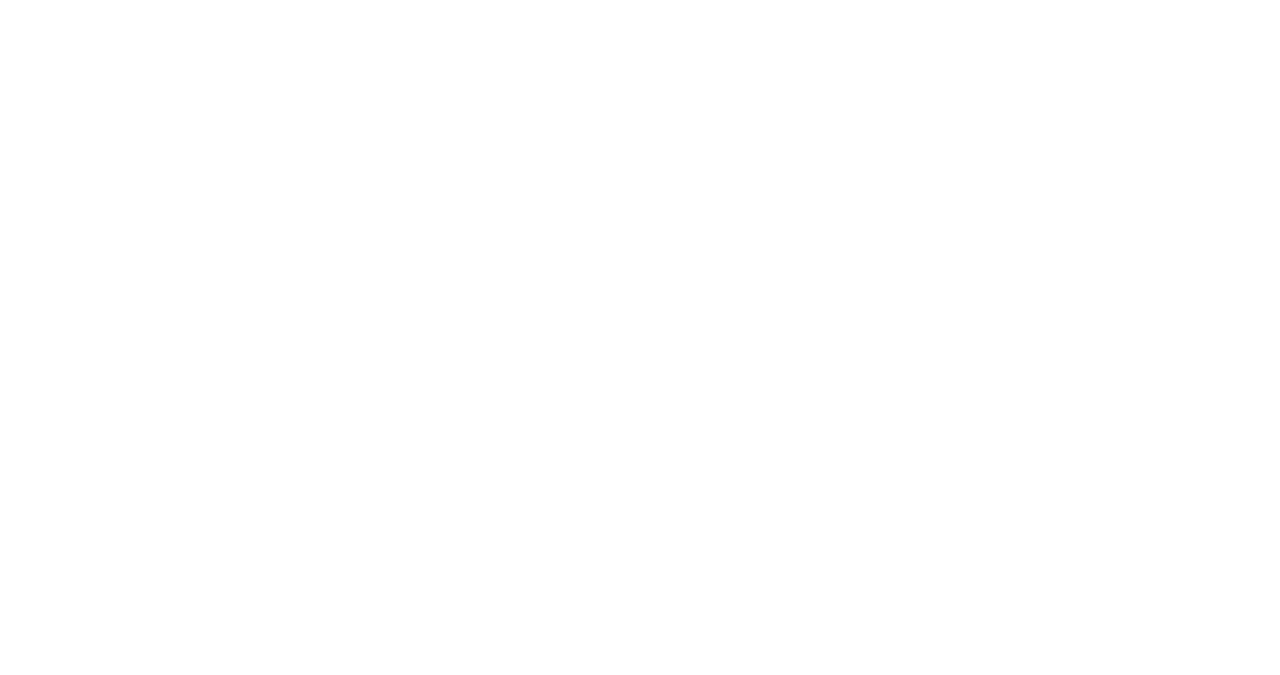
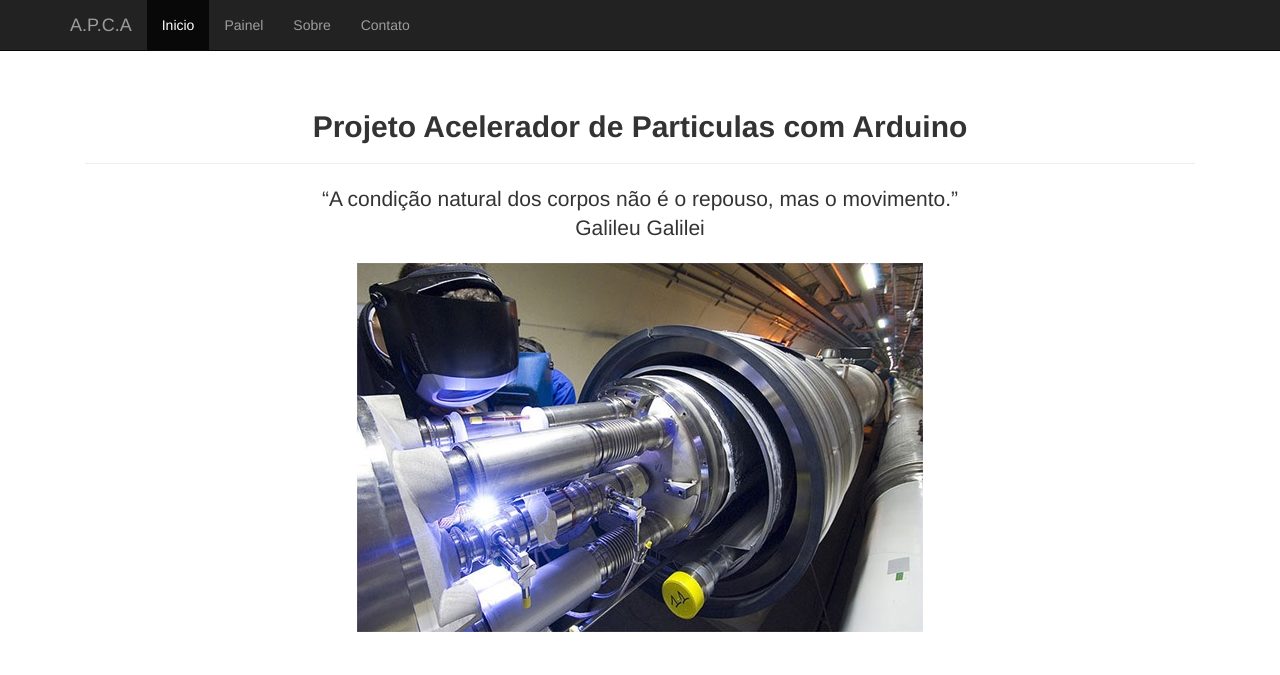
Before and after one commit to lawks745s/painel-apca, a plain HTML site: page index.html in a window 1280 px wide. Drawn offline with Linux system fonts and the light colour scheme.

Commit message:
Primeira versao da pagina inicial.

```diff
--- a/css/app.css
+++ b/css/app.css
@@ -0,0 +1,8 @@
+body {
+	cursor: url("http://lh5.googleusercontent.com/-pTdX-dCKIi4/Tu1Uh8msUpI/AAAAAAAAAbI/-ADFn0OrSnI/s32/cursor.png"), auto;
+  padding-top: 50px;
+}
+.starter-template {
+  padding: 40px 15px;
+  text-align: center;
+}
--- a/index.html
+++ b/index.html
@@ -18,6 +18,37 @@
 
 	<body ng-controller="myCtrl">
 
+	<nav class="navbar navbar-inverse navbar-fixed-top">
+      <div class="container">
+        <div class="navbar-header">
+          <button type="button" class="navbar-toggle collapsed" data-toggle="collapse" data-target="#navbar" aria-expanded="false" aria-controls="navbar">
+            <span class="sr-only">Toggle navigation</span>
+            <span class="icon-bar"></span>
+            <span class="icon-bar"></span>
+            <span class="icon-bar"></span>
+          </button>
+          <a class="navbar-brand" href="#">A.P.C.A</a>
+        </div>
+        <div id="navbar" class="collapse navbar-collapse">
+          <ul class="nav navbar-nav">
+            <li class="active"><a href="#">Inicio</a></li>
+            <li><a href="#painel">Painel</a></li>
+            <li><a href="#about">Sobre</a></li>
+            <li><a href="#contact">Contato</a></li>
+          </ul>
+        </div><!--/.nav-collapse -->
+      </div>
+    </nav>
+
+    <div class="container">
+      <div class="starter-template">
+        <h2><b>Projeto Acelerador de Particulas com Arduino</b></h2>
+        <hr>
+        <p class="lead"> “A condição natural dos corpos não é o repouso, mas o movimento.” <br> Galileu Galilei</p>
+        <img title="Ciclotron" src="img/acelerador-de-particulas.jpg">
+      </div>
+    </div><!-- /.container -->
+
 	</body>
 
 </html>
```
Also changed, not shown: img/acelerador-de-particulas.jpg (added).
